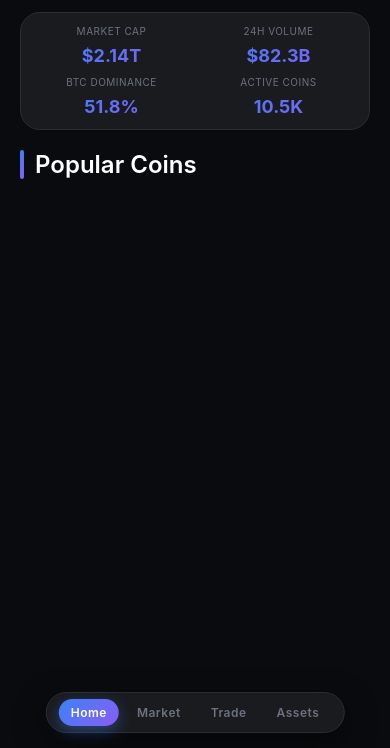
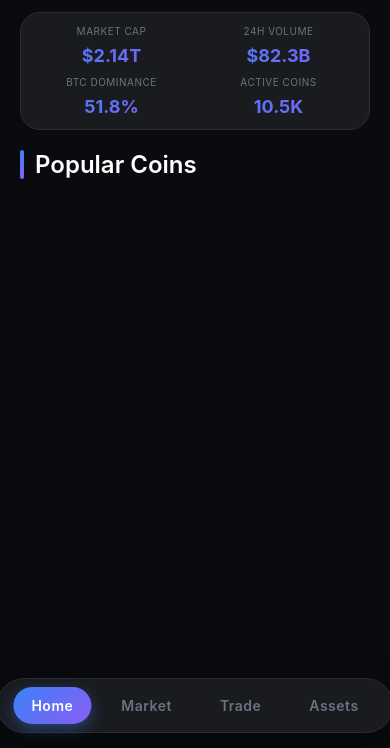
Before and after one commit to aka782003-cloud/Cryptosphere, a website: page index.html in a window 390 px wide. Shown: the part 96-844 px from the top of the page. Drawn offline with Linux system fonts and the light colour scheme; no server answers.

Commit message:
Update index.html

```diff
--- a/index.html
+++ b/index.html
@@ -673,15 +673,18 @@
             /* Bottom Navigation */
             .bottom-nav {
                 width: auto;
-                min-width: 280px;
-                padding: 6px 12px;
-                gap: 6px;
+                min-width: 320px;
+                padding: 8px 16px;
+                gap: 12px;
                 bottom: 15px;
+                left: 50%;
+                transform: translateX(-50%);
             }
 
             .nav-item {
-                padding: 6px 12px;
-                font-size: 12px;
+                padding: 10px 18px;
+                font-size: 14px;
+                font-weight: 600;
                 white-space: nowrap;
             }
 
```
